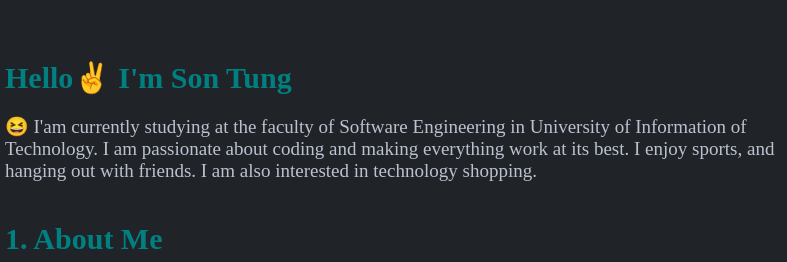
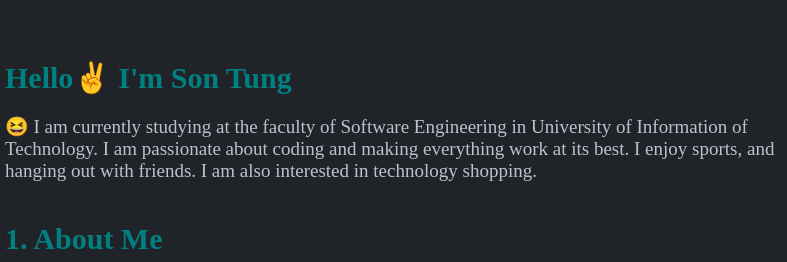
Before and after one commit to sontungexpt/my-profile, a plain HTML site: page index.html in a window 1280 px wide. Shown: the top 262 px of the page, 363-1150 px from the left. Drawn offline with Linux system fonts and the light colour scheme.

Commit message:
update profile

```diff
--- a/index.html
+++ b/index.html
@@ -46,7 +46,7 @@
         <div class="right">
           <h2 class="title">Hello✌️ I'm Son Tung</h2>
           <p class="intro">
-            😆 I'am currently studying at the faculty of Software Engineering in
+            😆 I am currently studying at the faculty of Software Engineering in
             University of Information of Technology. I am passionate about
             coding and making everything work at its best. I enjoy sports, and
             hanging out with friends. I am also interested in technology
--- a/style.css
+++ b/style.css
@@ -238,6 +238,5 @@
 
 .certification .cert-description {
   margin-top: 5px;
-  font-size: 0.9rem;
   line-height: 1.6;
 }
```
